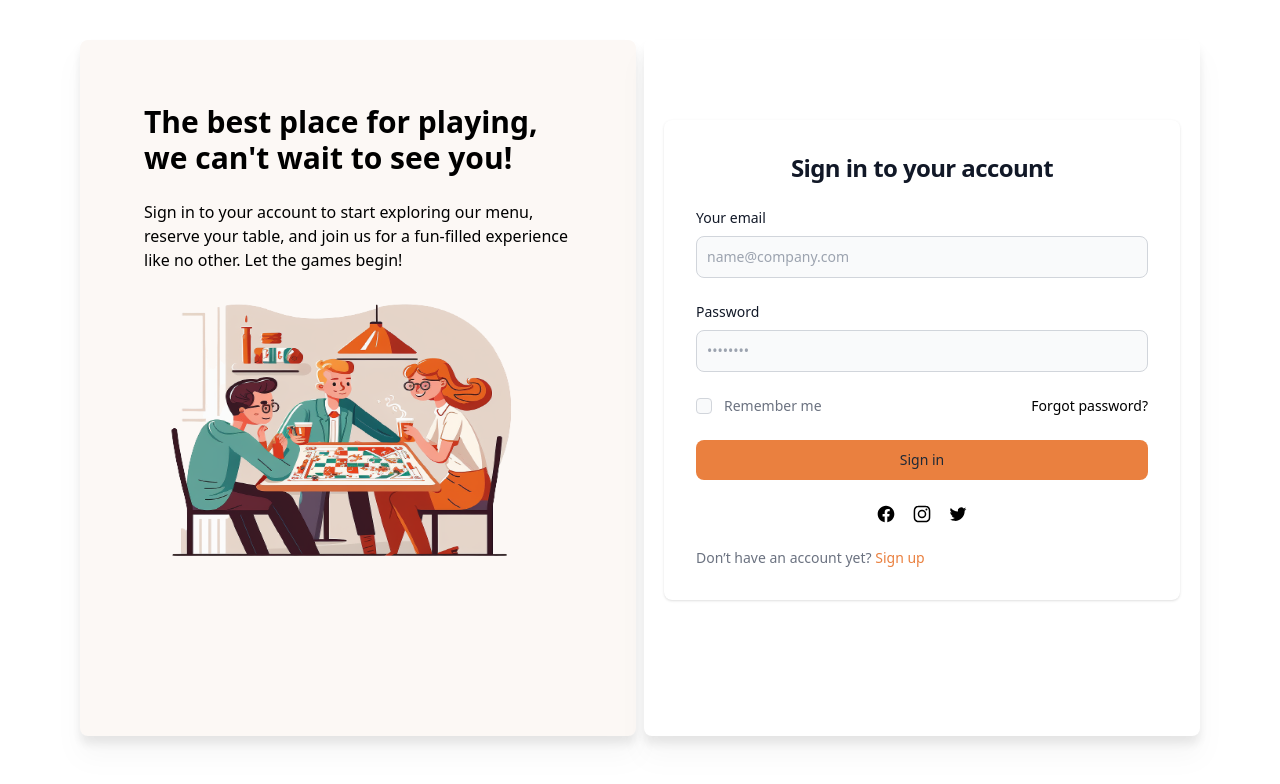
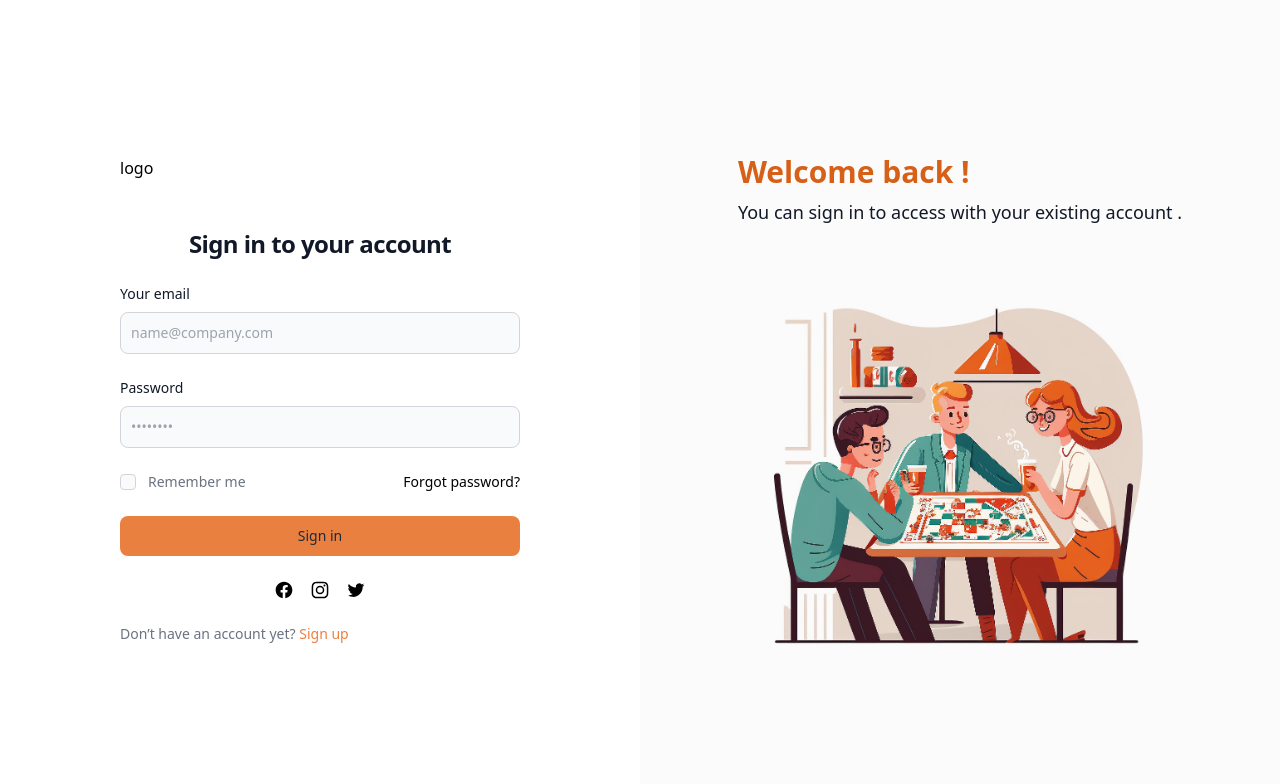
Before and after one commit to chaima-iz/Dice-Delice, an Angular app: page /login in a window 1280 px wide. Shown: the top 784 px of the page. Built offline with nearby package versions, Linux system fonts and the light colour scheme.

Commit message:
login update

```diff
--- a/src/app/components/login/form/form.component.html
+++ b/src/app/components/login/form/form.component.html
@@ -1,36 +1,56 @@
-<section class=" flex-col  m-6  xl:mt-10 xl:mr-20  p-5 pt-10 sm:pt-10 xl:pt-20 md:mt-6 md:mr-6 md:ml-0  h-full bg-white drop-shadow-xl rounded-lg">
-        <div class="bg-white  sm:m-0 md:m-0 xl:m-0 rounded-lg shadow dark:border  dark:bg-gray-800 dark:border-gray-700">
-            <div class="p-5 space-y-4 md:space-y-6 sm:p-8">
-                <h1 class="text-xl font-bold leading-tight tracking-tight text-gray-900 md:text-2xl dark:text-white flex justify-center">
+<section class="flex flex-col items-center justify-center h-full ">
+    <div class="space-y-12 md:space-y-12">
+        <div class=" ">logo</div>
+        <div class="space-y-4 md:space-y-6 w-[250px] md:w-[400px]">
+            <h1 class="text-2xl text-gray-900 text-start font-bold lg:hidden">
+                <span class="text-[#D66017]">Welcome back !</span>
+            </h1>
+            <h1
+                class="text-lg font-semibold lg:font-bold leading-tight tracking-tight text-gray-900 md:text-2xl  flex lg:justify-center">
                 Sign in to your account
             </h1>
             <form class="space-y-4 md:space-y-6" action="#">
                 <div>
-                        <label for="email" class="block mb-2 text-sm font-medium text-gray-900 dark:text-white">Your email</label>
-                        <input type="email" name="email" id="email" class="bg-gray-50 border border-gray-300 text-gray-900 sm:text-sm rounded-lg focus:ring-primary-600 focus:border-primary-600 block w-full p-2.5 dark:bg-gray-700 dark:border-gray-600 dark:placeholder-gray-400 dark:text-white dark:focus:ring-blue-500 dark:focus:border-blue-500" placeholder="name@company.com" required="">
+                    <label for="email" class="block mb-2 text-sm font-medium text-gray-900 dark:text-white">Your
+                        email</label>
+                    <input type="email" name="email" id="email"
+                        class="bg-gray-50 border border-gray-300 text-gray-900 sm:text-sm rounded-lg focus:ring-primary-600 focus:border-primary-600 block w-full p-2.5 dark:bg-gray-700 dark:border-gray-600 dark:placeholder-gray-400 dark:text-white dark:focus:ring-blue-500 dark:focus:border-blue-500"
+                        placeholder="name@company.com" required="">
                 </div>
                 <div>
-                        <label for="password" class="block mb-2 text-sm font-medium text-gray-900 dark:text-white">Password</label>
-                        <input type="password" name="password" id="password" placeholder="••••••••" class="bg-gray-50 border border-gray-300 text-gray-900 sm:text-sm rounded-lg focus:ring-primary-600 focus:border-primary-600 block w-full p-2.5 dark:bg-gray-700 dark:border-gray-600 dark:placeholder-gray-400 dark:text-white dark:focus:ring-blue-500 dark:focus:border-blue-500" required="">
+                    <label for="password"
+                        class="block mb-2 text-sm font-medium text-gray-900 dark:text-white">Password</label>
+                    <input type="password" name="password" id="password" placeholder="••••••••"
+                        class="bg-gray-50 border border-gray-300 text-gray-900 sm:text-sm rounded-lg focus:ring-primary-600 focus:border-primary-600 block w-full p-2.5 dark:bg-gray-700 dark:border-gray-600 dark:placeholder-gray-400 dark:text-white dark:focus:ring-blue-500 dark:focus:border-blue-500"
+                        required="">
                 </div>
                 <div class="flex items-center justify-between">
                     <div class="flex items-start">
                         <div class="flex items-center h-5">
-                              <input id="remember" aria-describedby="remember" type="checkbox" class="w-4 h-4 border border-gray-300 rounded bg-gray-50 focus:ring-3 focus:ring-primary-300 dark:bg-gray-700 dark:border-gray-600 dark:focus:ring-primary-600 dark:ring-offset-gray-800" required="">
+                            <input id="remember" aria-describedby="remember" type="checkbox"
+                                class="w-4 h-4 border border-gray-300 rounded bg-gray-50 focus:ring-3 focus:ring-primary-300 dark:bg-gray-700 dark:border-gray-600 dark:focus:ring-primary-600 dark:ring-offset-gray-800"
+                                required="">
                         </div>
                         <div class="ml-3 text-sm">
                             <label for="remember" class="text-gray-500 dark:text-gray-300">Remember me</label>
                         </div>
                     </div>
-                        <a href="#" class="text-sm font-medium text-primary-600 hover:underline dark:text-primary-500">Forgot password?</a>
+                    <a href="#"
+                        class="text-sm font-medium text-primary-600 hover:underline dark:text-primary-500">Forgot
+                        password?</a>
                 </div>
-                    <button type="submit" class="w-full text-gray-800 bg-[#ea803f] hover:bg-[#d76823] focus:ring-4 focus:outline-none focus:ring-primary-300 font-medium rounded-lg text-sm px-5 py-2.5 text-center dark:bg-primary-600 dark:hover:bg-primary-700 dark:focus:ring-primary-800">Sign in</button>
+                <button type="submit"
+                    class="w-full text-gray-800 bg-[#ea803f] hover:bg-[#d76823] focus:ring-4 focus:outline-none focus:ring-primary-300 font-medium rounded-lg text-sm px-5 py-2.5 text-center dark:bg-primary-600 dark:hover:bg-primary-700 dark:focus:ring-primary-800">Sign
+                    in</button>
                 <app-under-form></app-under-form>
                 <p class="text-sm font-light text-gray-500 dark:text-gray-400">
-                        Don’t have an account yet? <a href="#" class="font-medium text-[#ea803f]  hover:underline dark:text-primary-500">Sign up</a>
+                    Don’t have an account yet? <a href="#"
+                        class="font-medium text-[#ea803f]  hover:underline dark:text-primary-500">Sign up</a>
                 </p>
             </form>
+        </div>
+
+
 
     </div>
-        </div>
 </section>
--- a/src/app/components/login/pic-login/pic-login.component.html
+++ b/src/app/components/login/pic-login/pic-login.component.html
@@ -1,11 +1,14 @@
-<section class=" m-6 xl:m-10 xl:mr-0 xl:ml-20 p-4  sm:pt-10 xl:p-16 md:p-6  md:mr-0 h-full bg-[#fcf8f5] drop-shadow-xl rounded-lg">
-    <div class="space-y-6">
-        <h1 class="text-xl xl:text-3xl text-black text-center xl:text-start font-semibold">
-            The best place for playing, we can't wait to see you!
-        </h1>
-        <p class="text-black text-center xl:text-start" >
-            Sign in to your account to start exploring our menu, reserve your table, and join us for a fun-filled experience like no other. Let the games begin!
-        </p>
+<section class="flex items-center justify-center h-full">
+    <div class="flex flex-col items-center justify-center space-y-20">
+        <div class="space-y-2">
+            <h1 class="text-3xl text-gray-900 text-start font-bold">
+                <span class="text-[#D66017]">Welcome back !</span>
+            </h1>
+            <p class="text-gray-900 text-start  text-lg">
+               You can sign in to access with your existing account .
+            </p>
+        </div>
+        <img src="/assets/imgs/picLogin.png" alt="" class="h-[340px] w-auto hidden md:block">
     </div>
-    <img src="../../../../assets/imgs/picLogin.png" alt="" class=" h-80 w-11/12 hidden xl:flex md:flex sm:flex">
+
 </section>
--- a/src/app/pages/login/login.component.html
+++ b/src/app/pages/login/login.component.html
@@ -1,4 +1,4 @@
-<section class="dark:bg-gray-900 grid gap-2 xl:grid-cols-2 md:grid-cols-2 sm:grid-cols-1 ">
-    <app-pic-login></app-pic-login>
-    <app-form></app-form>
+<section class="flex flex-col items-center h-screen md:overflow-hidden lg:flex-row">
+    <app-form  class="lg:w-1/2 h-full"></app-form>
+    <app-pic-login class="lg:w-1/2 bg-[#FCFBFB] h-full hidden lg:block"></app-pic-login>
 </section>
```
Also changed, not shown: src/assets/imgs/picLogin.png. Lines whose indentation alone changed are shown as unchanged.
